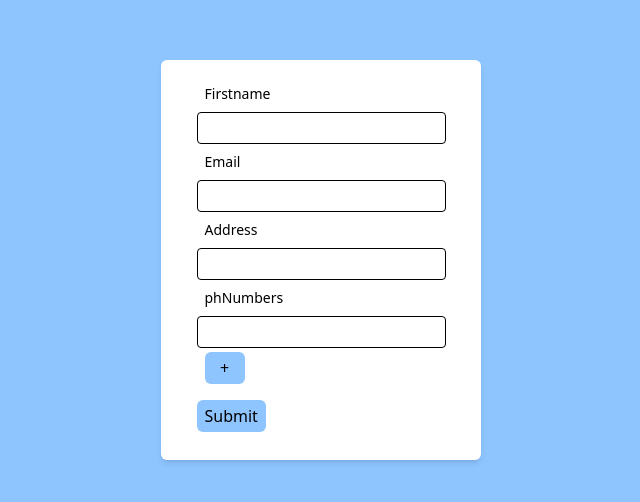
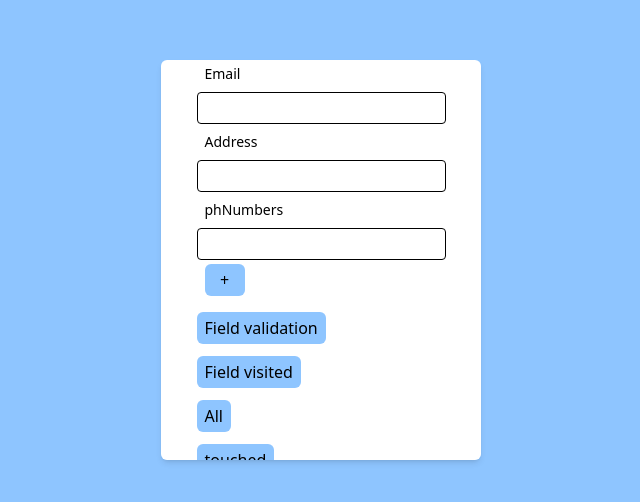
Before and after one commit to sammyyaws/react-tutorials, a React (Vite) app: page / in a window 1280 px wide. Shown: the part 140-642 px from the top of the page, without its empty margins (319-959 px from the left). Built offline with nearby package versions, Linux system fonts and the light colour scheme.

Commit message:
UPdate:learning about how to manually trigure validation,using the vaidateField,validateForm,setTouched,setFieldtouched methods provided by the  formik prop,when a function is passed as it child

```diff
--- a/src/components/InstaForms.jsx
+++ b/src/components/InstaForms.jsx
@@ -12,11 +12,7 @@ const initialValues= {
     email:'',
 
     Address:"",
-    socials:{
-     whatsapp:" ",
-     instagram:" "
-    },
-      phNumbers:['']
+    phNumbers:['']
 
   }
 
@@ -53,6 +49,9 @@ function InstaForms() {
 
       <div className={formbox}>
       <Formik initialValues={initialValues} onSubmit={onSubmit} validationSchema={validationSchema}>
+      {formik=>{
+        console.log(formik)
+        return(
       <Form >
 
        <label htmlFor="Firstname"className={label} >
@@ -111,10 +110,15 @@ function InstaForms() {
           }
         }
       </FieldArray>
+   <button type="button" onClick={()=>formik.validateField("Firstname")}className={button}> Field validation</button>
+    <button type="button" onClick={()=>formik.setFieldTouched("Firstname")}className={button}> Field visited</button>
+ <button type="button" onClick={()=>formik.validateForm()}className={button}>All</button>
+     <button type="button" onClick={()=>formik.setTouched({ Firstname:true,email:true,Address:true,  phNumbers:true})}className={button}>touched</button>
 
     <button type="submit" className={button}>Submit</button>
 
-      </Form></Formik>
+      </Form>)
+      }}</Formik>
          </div>
 
   )
```
